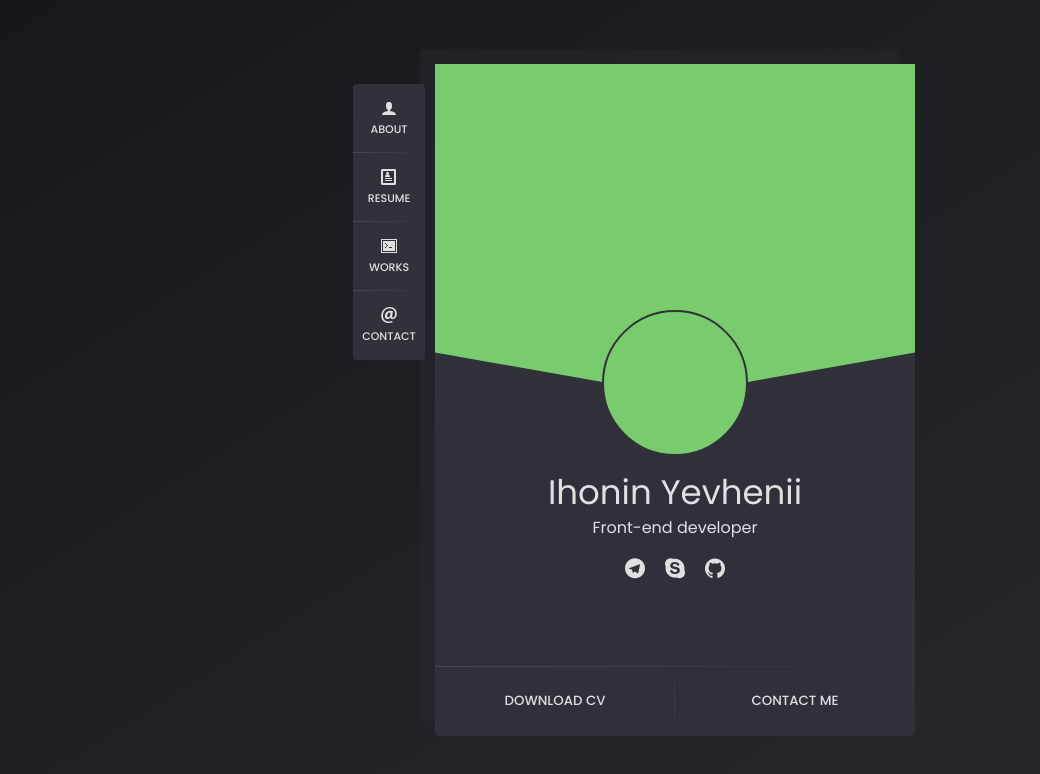
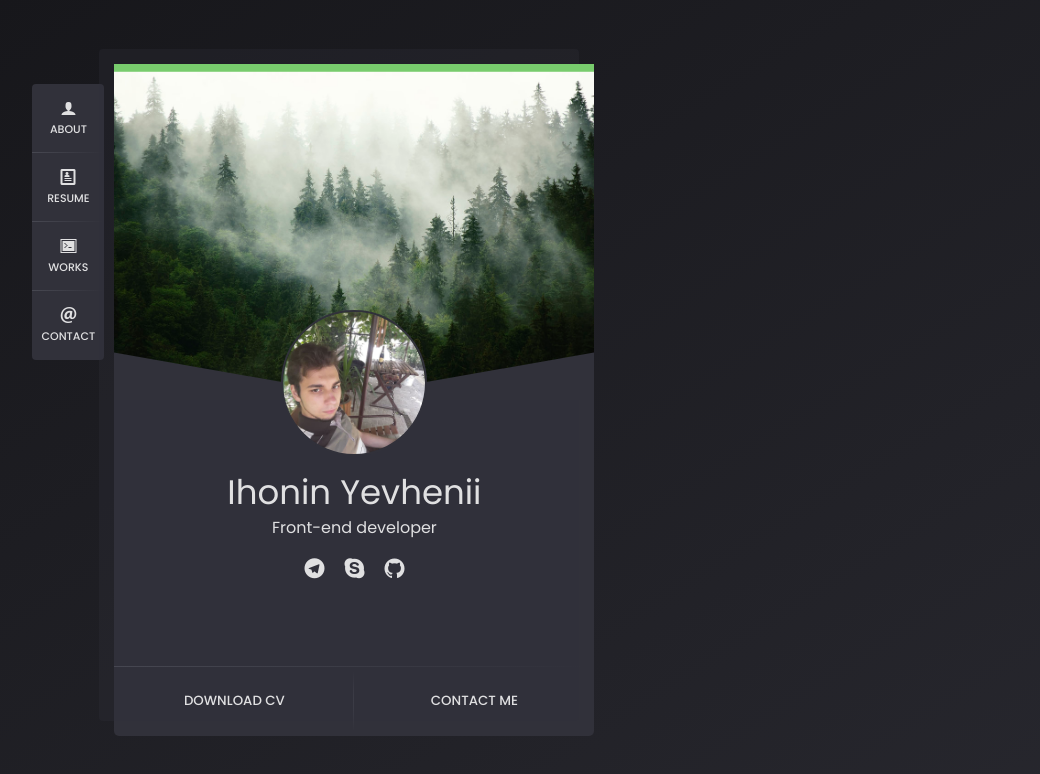
Before and after one commit to Horugv/Portfolio, a React (Create React App) app: page / in a window 1280 px wide. Shown: the top 774 px of the page, without its empty margins (6-1046 px from the left). Built offline with nearby package versions, Linux system fonts and the light colour scheme.

Commit message:
fix style

```diff
--- a/src/app/block/CVBlock.js
+++ b/src/app/block/CVBlock.js
@@ -5,23 +5,25 @@ import { Link } from "react-router-dom";
 const CVBlock = () => {
   return (
     <div className="CVBlock">
-      <div className="CVBlock_slide"></div>
+      <div className="CVBlock_slide">
+        <img src="/media/bg-test.jpg" alt="forest" />
+      </div>
       <div className="CVBlock_hero">
-        <img src="" alt="" />
+        <img src="/media/Ihonin.jpg" alt="Yevhenii Ihonin" />
       </div>
       <div className="CVBlock_info">
         <div className="CVBlock_info_name">Ihonin Yevhenii</div>
         <div className="CVBlock_info_job">Front-end developer</div>
         <div className="CVBlock_info_social">
-          <Link to="/telegram">
+          <a href="https://t.me/IgoninYevhenii" target="_blank">
             <i className={classNames("icon", "icon-telegram")} />
-          </Link>
-          <Link to="/skype">
+          </a>
+          <a href="https://join.skype.com/invite/CR4NdY83qkes" target="_blank">
             <i className={classNames("icon", "icon-skype")}></i>
-          </Link>
-          <Link to="/github">
+          </a>
+          <a href="https://github.com/Horugv" target="_blank">
             <i className={classNames("icon", "icon-github")}></i>
-          </Link>
+          </a>
         </div>
       </div>
 
--- a/src/styles/block/CVBlock.scss
+++ b/src/styles/block/CVBlock.scss
@@ -1,7 +1,8 @@
 .CVBlock {
   background: $colorMainBg;
-  min-width: 480px;
-  width: 480px;
+  max-width: 480px;
+  width: 100%;
+  flex: 2;
   position: relative;
   display: flex;
   flex-direction: column;
@@ -31,6 +32,15 @@
     right: 0;
     overflow: hidden;
     background: $colorMain;
+    & img {
+      position: absolute;
+      z-index: 1;
+      left: 0;
+      right: 0;
+      top: 50%;
+      transform: translateY(-50%);
+      width: 100%;
+    }
     &:before {
       content: "";
       position: absolute;
@@ -40,6 +50,7 @@
       bottom: -85px;
       transform: rotate(10deg);
       left: -60px;
+      z-index: 10;
     }
     &:after {
       content: "";
@@ -50,12 +61,15 @@
       bottom: -85px;
       transform: rotate(-10deg);
       right: -60px;
+      z-index: 10;
     }
   }
   &_hero {
     z-index: 100;
     width: 146px;
+    min-width: 146px;
     height: 146px;
+    min-height: 146px;
     border-radius: 50%;
     border: 2px solid $colorMainBg;
     overflow: hidden;
@@ -79,7 +93,7 @@
     &_social {
       display: flex;
       justify-content: center;
-      padding-top: 20px;
+      padding: 20px 0;
       a {
         display: flex;
         margin: 0 10px;
--- a/src/styles/components/right-block.scss
+++ b/src/styles/components/right-block.scss
@@ -1,12 +1,14 @@
 .right-block {
   &_wrapper {
-    width: 708px;
+    max-width: 708px;
+    width: 100%;
     padding: 20px 0;
+    flex: 3;
   }
   &_content {
     display: flex;
     flex-direction: column;
-    width: 708px;
+    width: 100%;
     height: 100%;
     max-height: 100%;
     background: $colorMainBg;
--- a/src/styles/index.scss
+++ b/src/styles/index.scss
@@ -50,7 +50,8 @@ body {
 .main {
   max-width: auto;
   display: flex;
-  margin: 8vh 6vw;
+  margin: 8vh 3vw;
+  width: 100%;
   height: 84vh;
   max-width: 1268px;
   max-height: 674px;
@@ -96,6 +97,10 @@ button {
   }
 }
 
+img {
+  max-width: 100%;
+}
+
 .map {
   height: 240px;
 }
```
Also changed, not shown: public/media/bg-test.jpg (added).
